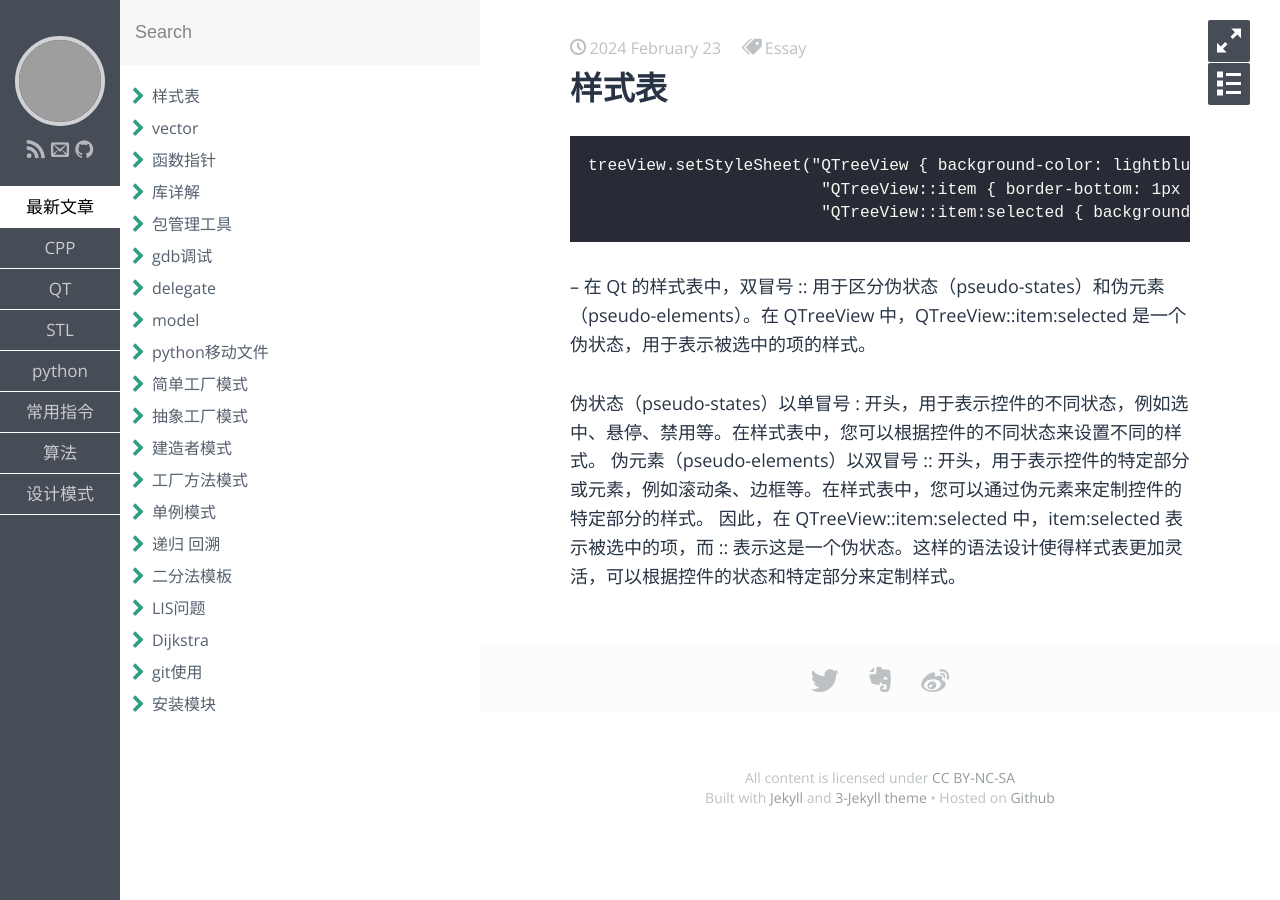
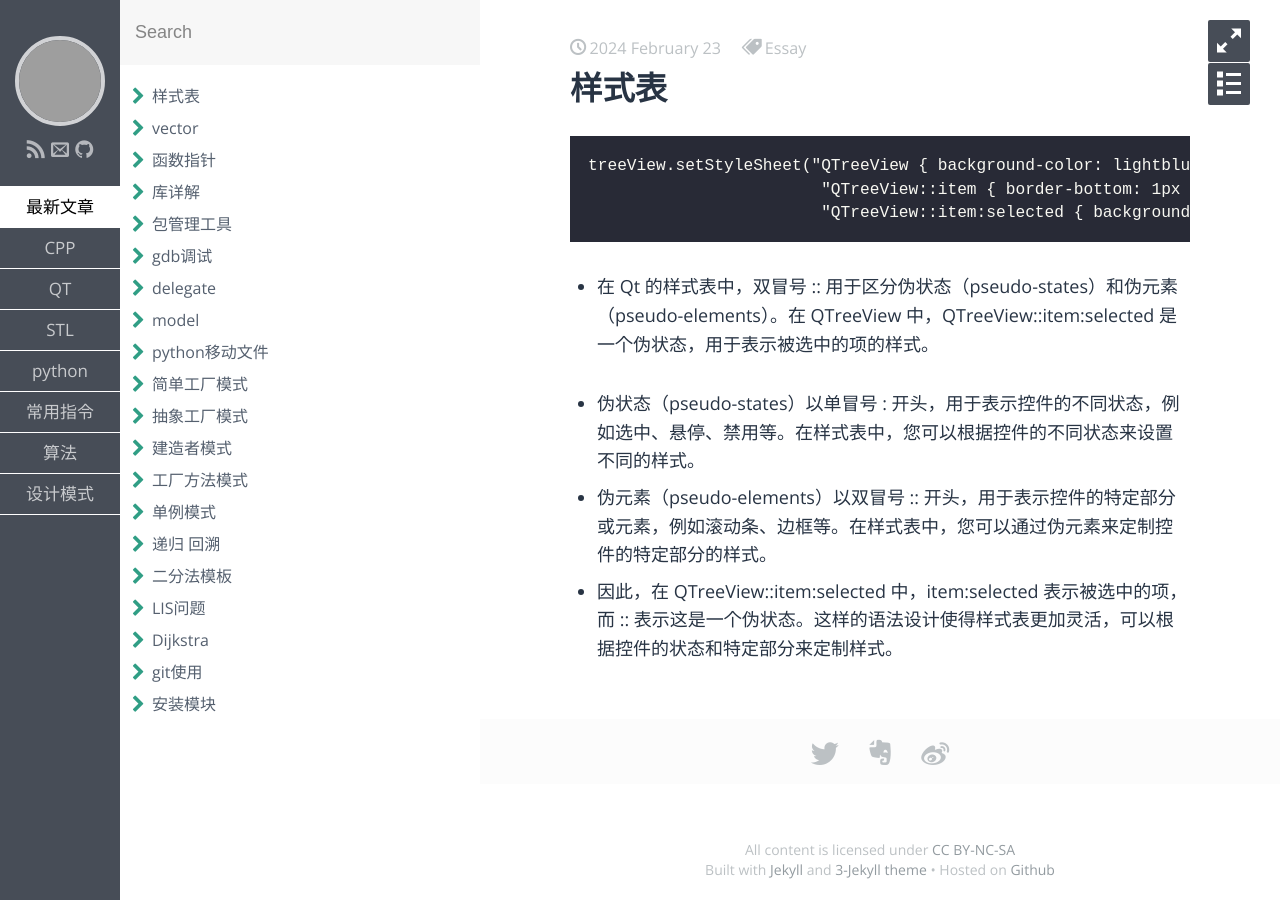
Before and after one commit to aliangaaa/aliangaaa.github.io, a Jekyll site: the page built from _posts/QT/2024-2-23-样式表.md, in a window 1280 px wide. Built offline with Jekyll 4.4.1, drawn with Linux system fonts in a browser that asks for light colours; some web fonts are replaced; grey boxes are pictures that could not be loaded.

Commit message:
Update 2024-2-23-样式表.md

````diff
--- a/_posts/QT/2024-2-23-样式表.md
+++ b/_posts/QT/2024-2-23-样式表.md
@@ -13,8 +13,8 @@ treeView.setStyleSheet("QTreeView { background-color: lightblue; color: white; }
                         "QTreeView::item:selected { background-color: blue; color: white; }");
 ```
 
--- 在 Qt 的样式表中，双冒号 :: 用于区分伪状态（pseudo-states）和伪元素（pseudo-elements）。在 QTreeView 中，QTreeView::item:selected 是一个伪状态，用于表示被选中的项的样式。
+- 在 Qt 的样式表中，双冒号 :: 用于区分伪状态（pseudo-states）和伪元素（pseudo-elements）。在 QTreeView 中，QTreeView::item:selected 是一个伪状态，用于表示被选中的项的样式。
 
-伪状态（pseudo-states）以单冒号 : 开头，用于表示控件的不同状态，例如选中、悬停、禁用等。在样式表中，您可以根据控件的不同状态来设置不同的样式。
-伪元素（pseudo-elements）以双冒号 :: 开头，用于表示控件的特定部分或元素，例如滚动条、边框等。在样式表中，您可以通过伪元素来定制控件的特定部分的样式。
-因此，在 QTreeView::item:selected 中，item:selected 表示被选中的项，而 :: 表示这是一个伪状态。这样的语法设计使得样式表更加灵活，可以根据控件的状态和特定部分来定制样式。
+- 伪状态（pseudo-states）以单冒号 : 开头，用于表示控件的不同状态，例如选中、悬停、禁用等。在样式表中，您可以根据控件的不同状态来设置不同的样式。
+- 伪元素（pseudo-elements）以双冒号 :: 开头，用于表示控件的特定部分或元素，例如滚动条、边框等。在样式表中，您可以通过伪元素来定制控件的特定部分的样式。
+- 因此，在 QTreeView::item:selected 中，item:selected 表示被选中的项，而 :: 表示这是一个伪状态。这样的语法设计使得样式表更加灵活，可以根据控件的状态和特定部分来定制样式。
````
